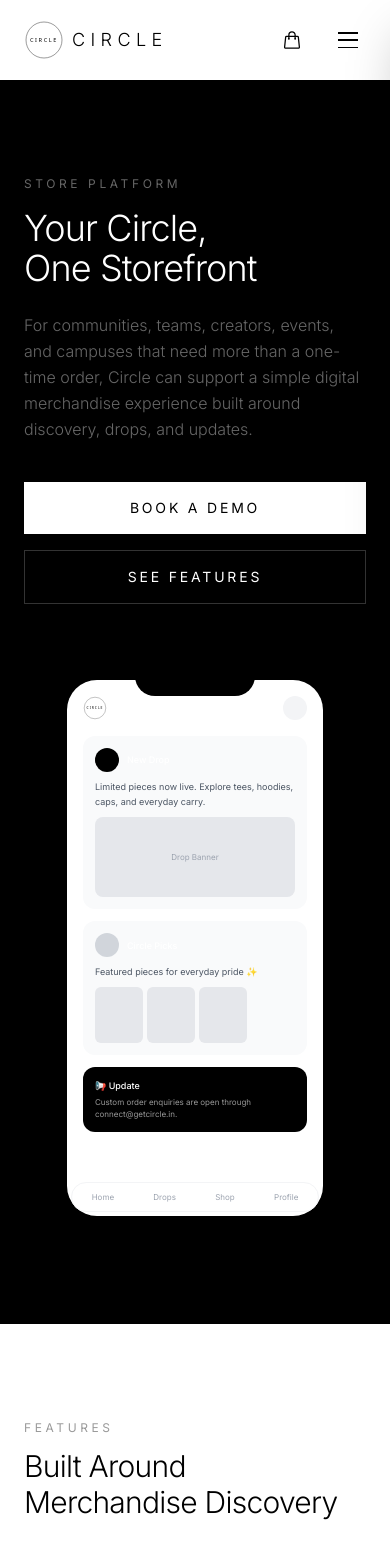
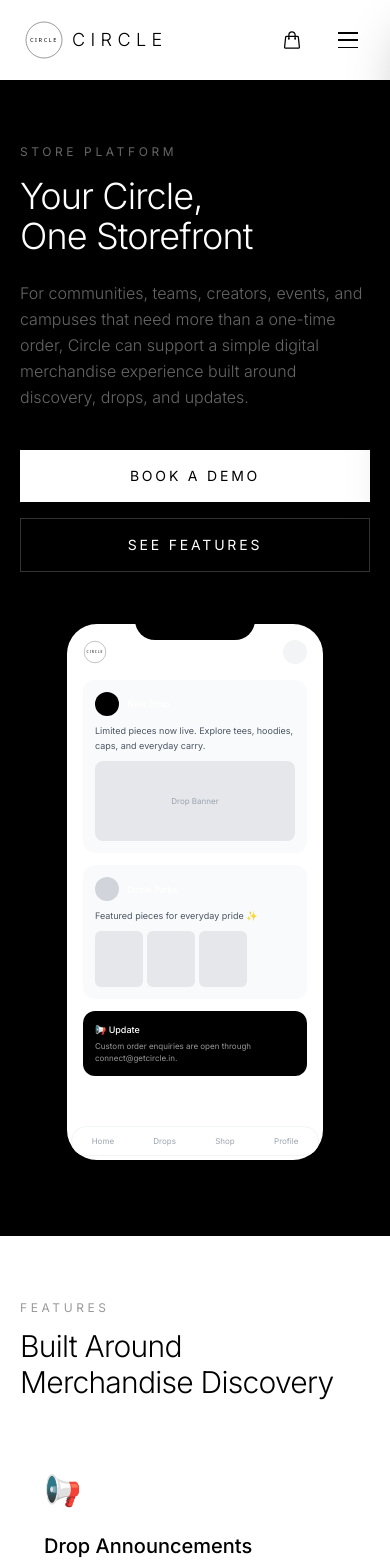
Before and after one commit to ambersoni2210-ux/circle-website, a Next.js app: page /app-solution in a window 390 px wide. Shown: the top 1568 px of the page. Built offline with nearby package versions, Linux system fonts and the light colour scheme.

Commit message:
Update page.tsx

```diff
--- a/src/app/app-solution/page.tsx
+++ b/src/app/app-solution/page.tsx
@@ -7,9 +7,9 @@
   return (
     <div className="pt-20">
       {/* Hero */}
-      <section className="bg-black text-white py-24 md:py-32 overflow-hidden">
-        <div className="max-w-[1400px] mx-auto px-6 lg:px-10">
-          <div className="grid lg:grid-cols-2 gap-16 items-center">
+      <section className="bg-black text-white py-16 sm:py-20 lg:py-32 overflow-hidden">
+        <div className="max-w-[1400px] mx-auto px-5 sm:px-6 lg:px-10">
+          <div className="grid lg:grid-cols-2 gap-10 sm:gap-8 sm:gap-12 lg:gap-16 items-center">
             <AnimatedSection>
               <p className="text-xs tracking-[0.3em] uppercase text-white/40 mb-4">Store Platform</p>
               <h1 className="text-4xl md:text-6xl font-light tracking-tight mb-6">
@@ -22,13 +22,13 @@
               <div className="flex flex-col sm:flex-row gap-4">
                 <Link
                   href="/contact"
-                  className="px-10 py-4 bg-white text-black text-sm tracking-[0.2em] uppercase hover:bg-gray-100 transition-colors text-center"
+                  className="px-7 sm:px-10 py-4 bg-white text-black text-sm tracking-[0.2em] uppercase hover:bg-gray-100 transition-colors text-center"
                 >
                   Book a Demo
                 </Link>
                 <a
                   href="#features"
-                  className="px-10 py-4 border border-white/20 text-sm tracking-[0.2em] uppercase hover:bg-white/10 transition-colors text-center"
+                  className="px-7 sm:px-10 py-4 border border-white/20 text-sm tracking-[0.2em] uppercase hover:bg-white/10 transition-colors text-center"
                 >
                   See Features
                 </a>
@@ -91,11 +91,11 @@
       </section>
 
       {/* Features */}
-      <section id="features" className="py-24 md:py-32">
-        <div className="max-w-[1400px] mx-auto px-6 lg:px-10">
+      <section id="features" className="py-16 sm:py-20 lg:py-32">
+        <div className="max-w-[1400px] mx-auto px-5 sm:px-6 lg:px-10">
           <AnimatedSection>
             <p className="text-xs tracking-[0.3em] uppercase text-black/40 mb-3">Features</p>
-            <h2 className="text-3xl md:text-5xl font-light tracking-tight mb-16">
+            <h2 className="text-3xl md:text-5xl font-light tracking-tight mb-12 sm:mb-16">
               Built Around<br />Merchandise Discovery
             </h2>
           </AnimatedSection>
@@ -134,7 +134,7 @@
               },
             ].map((feature, i) => (
               <AnimatedSection key={i} delay={i * 100}>
-                <div className="bg-white p-10 md:p-12 hover:bg-gray-50 transition-colors duration-300">
+                <div className="bg-white p-6 sm:p-8 md:p-12 hover:bg-gray-50 transition-colors duration-300">
                   <span className="text-3xl mb-6 block">{feature.icon}</span>
                   <h3 className="text-xl font-medium mb-3">{feature.title}</h3>
                   <p className="text-sm text-black/50 font-light leading-relaxed">
@@ -148,9 +148,9 @@
       </section>
 
       {/* Principles */}
-      <section className="py-24 bg-gray-50">
-        <div className="max-w-[1400px] mx-auto px-6 lg:px-10">
-          <div className="grid grid-cols-2 md:grid-cols-4 gap-8">
+      <section className="py-16 sm:py-20 lg:py-24 bg-gray-50">
+        <div className="max-w-[1400px] mx-auto px-5 sm:px-6 lg:px-10">
+          <div className="grid grid-cols-1 sm:grid-cols-2 md:grid-cols-4 gap-8">
             {[
               { label: 'Clear Product Presentation' },
               { label: 'Simple Drop Communication' },
@@ -169,11 +169,11 @@
       </section>
 
       {/* How It Works */}
-      <section className="py-24 md:py-32">
-        <div className="max-w-[1400px] mx-auto px-6 lg:px-10">
+      <section className="py-16 sm:py-20 lg:py-32">
+        <div className="max-w-[1400px] mx-auto px-5 sm:px-6 lg:px-10">
           <AnimatedSection>
             <p className="text-xs tracking-[0.3em] uppercase text-black/40 mb-3">Process</p>
-            <h2 className="text-3xl md:text-5xl font-light tracking-tight mb-16">
+            <h2 className="text-3xl md:text-5xl font-light tracking-tight mb-12 sm:mb-16">
               From Idea to Storefront
             </h2>
           </AnimatedSection>
@@ -209,8 +209,8 @@
       </section>
 
       {/* CTA */}
-      <section className="py-24 md:py-32 bg-black text-white text-center">
-        <div className="max-w-2xl mx-auto px-6">
+      <section className="py-16 sm:py-20 lg:py-32 bg-black text-white text-center">
+        <div className="max-w-2xl mx-auto px-5 sm:px-6">
           <AnimatedSection>
             <h2 className="text-3xl md:text-5xl font-light tracking-tight mb-6">
               Give your circle a digital home
@@ -220,7 +220,7 @@
             </p>
             <Link
               href="/contact"
-              className="inline-block px-12 py-5 bg-white text-black text-sm tracking-[0.2em] uppercase hover:bg-gray-100 transition-colors"
+              className="inline-block px-8 sm:px-12 py-4 sm:py-5 bg-white text-black text-sm tracking-[0.2em] uppercase hover:bg-gray-100 transition-colors"
             >
               Book a Demo
             </Link>
```
